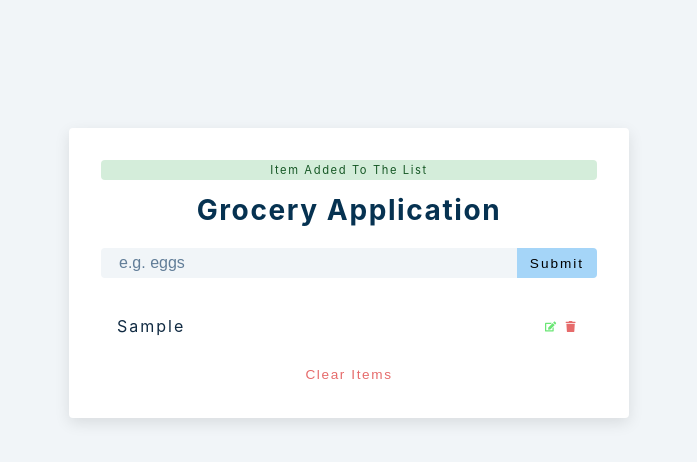
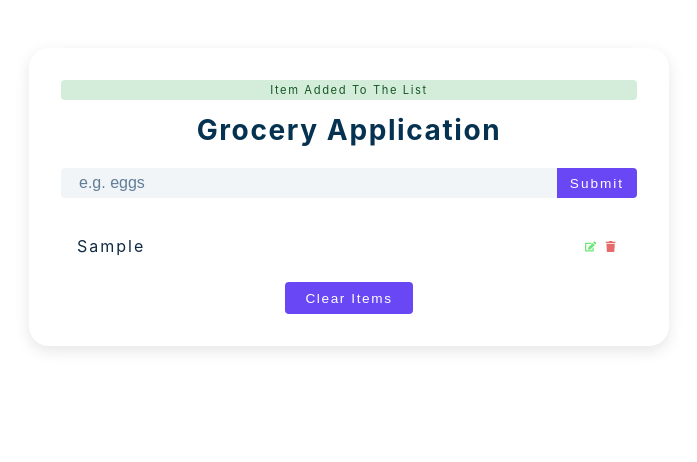
Before and after one commit to pras75299/React-Grocery-Application, a React (Create React App) app: page / in a window 1280 px wide. Both pictures are taken after typing "Sample" into the empty fields and a click on the button "Submit". Shown: the top 462 px of the page, without its empty margins (291-988 px from the left). Built offline with nearby package versions, Linux system fonts and the light colour scheme.

Commit message:
css changes in index.css

```diff
--- a/src/index.css
+++ b/src/index.css
@@ -11,11 +11,11 @@ Variables
   --clr-primary-3: hsl(205, 72%, 37%);
   --clr-primary-4: hsl(205, 63%, 48%);
   /* primary/main color */
-  --clr-primary-5: hsl(205, 78%, 60%);
+  --clr-primary-5: hsl(252deg 87% 64%);
   /* lighter shades of primary color */
   --clr-primary-6: hsl(205, 89%, 70%);
   --clr-primary-7: hsl(205, 90%, 76%);
-  --clr-primary-8: hsl(205, 86%, 81%);
+  --clr-primary-8: hsl(252deg 90% 62%);
   --clr-primary-9: hsl(205, 90%, 88%);
   --clr-primary-10: hsl(205, 100%, 96%);
   /* darkest grey - used for headings */
@@ -30,7 +30,7 @@ Variables
   --clr-grey-8: hsl(210, 31%, 80%);
   --clr-grey-9: hsl(212, 33%, 89%);
   --clr-grey-10: hsl(210, 36%, 96%);
-  --clr-white: #fff;
+  --clr-white: var(--clr-white);
   --clr-red-dark: hsl(360, 67%, 44%);
   --clr-red-light: hsl(360, 71%, 66%);
   --clr-green-dark: hsl(125, 67%, 44%);
@@ -39,6 +39,7 @@ Variables
   --transition: all 0.3s linear;
   --spacing: 0.1rem;
   --radius: 0.25rem;
+  --radius20: 20px;
   --light-shadow: 0 5px 15px rgba(0, 0, 0, 0.1);
   --dark-shadow: 0 5px 15px rgba(0, 0, 0, 0.2);
   --max-width: 1170px;
@@ -60,8 +61,8 @@ Global Styles
 body {
   font-family: -apple-system, BlinkMacSystemFont, 'Segoe UI', Roboto, Oxygen,
     Ubuntu, Cantarell, 'Open Sans', 'Helvetica Neue', sans-serif;
-  background: var(--clr-grey-10);
-  color: var(--clr-grey-1);
+  background: var(--clr-white);
+  color: #000;
   line-height: 1.5;
   font-size: 0.875rem;
 }
@@ -145,8 +146,8 @@ p {
 .section-center {
   width: 90vw;
   margin: 0 auto;
-  max-width: 35rem;
-  margin-top: 8rem;
+  max-width: 40rem;
+  margin-top: 3rem;
 }
 @media screen and (min-width: 992px) {
   .section-center {
@@ -165,7 +166,7 @@ Grocery List
 */
 .section-center {
   background: var(--clr-white);
-  border-radius: var(--radius);
+  border-radius: var(--radius20);
   box-shadow: var(--light-shadow);
   transition: var(--transition);
   padding: 2rem;
@@ -228,13 +229,13 @@ Grocery List
   border-top-right-radius: var(--radius);
   border-bottom-right-radius: var(--radius);
   cursor: pointer;
-  content: var(--clr-primary-5);
+  color: #fff;
   transition: var(--transition);
   font-size: 0.85rem;
 }
 .submit-btn:hover {
   background: var(--clr-primary-5);
-  color: var(--clr-white);
+  color: #fff;
 }
 
 .grocery-container {
@@ -246,18 +247,22 @@ Grocery List
   align-items: center;
   justify-content: space-between;
   margin-bottom: 0.5rem;
-  transition: var(--transition);
+  transition: all ease-in-out 0.3s;
   padding: 0.25rem 1rem;
   border-radius: var(--radius);
   text-transform: capitalize;
 }
 .grocery-item:hover {
-  color: var(--clr-grey-5);
-  background: var(--clr-grey-10);
+  color: var(--clr-white);
+  background: hsl(252deg 90% 62%);
+  transform: scale(1.03);
 }
 .grocery-item:hover .title {
-  color: var(--clr-grey-5);
+  color: #fff;
 }
+
+
+
 .title {
   margin-bottom: 0;
   color: var(--clr-grey-1);
@@ -287,20 +292,22 @@ Grocery List
 }
 .clear-btn {
   text-transform: capitalize;
-  width: 10rem;
-  height: 1.5rem;
+  width: 8rem;
+  height: 2rem;
   display: grid;
   align-items: center;
-  background: transparent;
+  background: var(--clr-primary-8);
   border-color: transparent;
-  color: var(--clr-red-light);
+  color: #fff;
   margin: 0 auto;
   font-size: 0.85rem;
   letter-spacing: var(--spacing);
   cursor: pointer;
   transition: var(--transition);
   margin-top: 1.25rem;
+  border-radius: 4px;
 }
 .clear-btn:hover {
-  color: var(--clr-red-dark);
+  color: #fff;
+  background: var(--clr-primary-5);
 }
```
